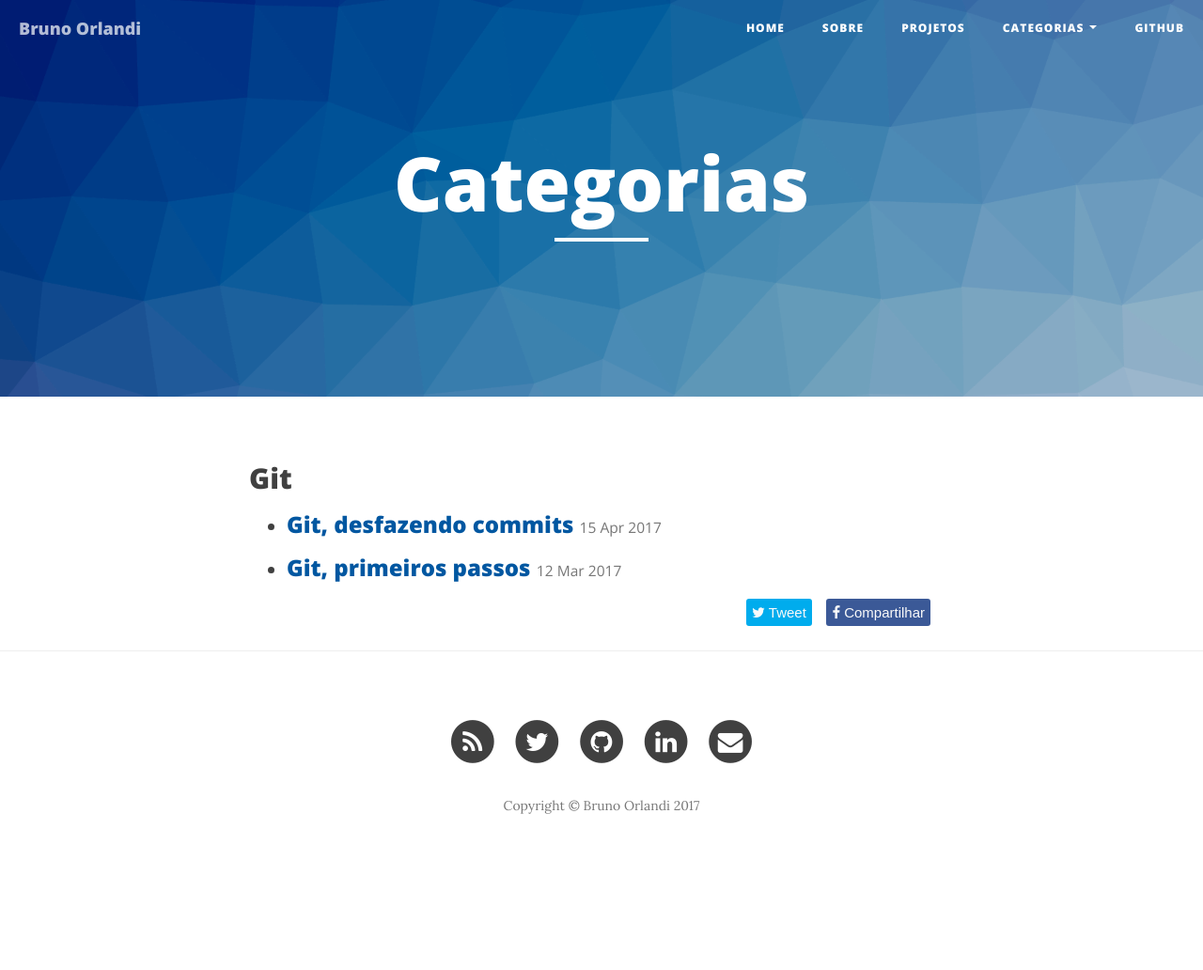
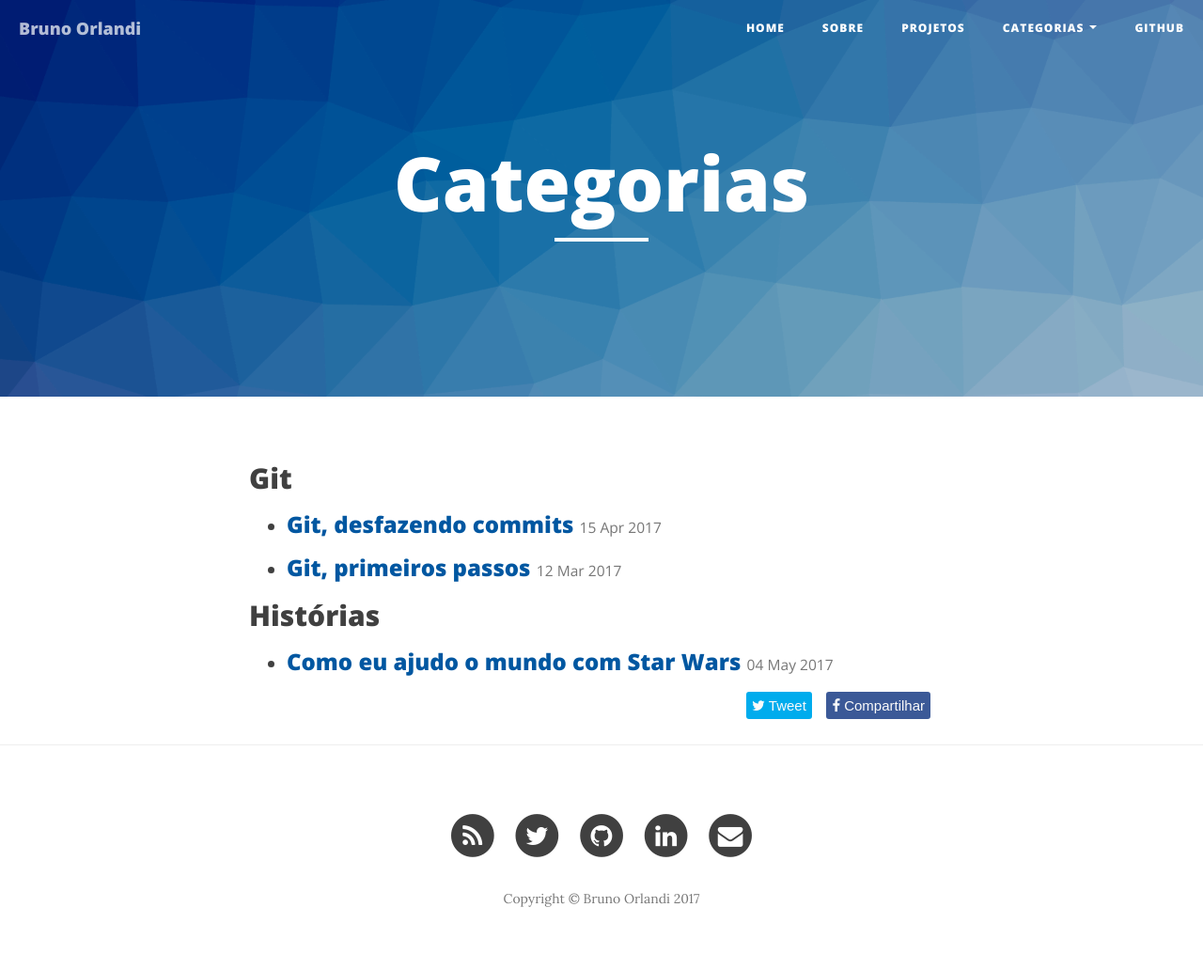
Before and after one commit to BrOrlandi/brorlandi.github.io, a Jekyll site: the page built from categories.html, in a window 1280 px wide. Shown: the whole page at 94% size. Built offline with Jekyll 4.4.1, drawn with Linux system fonts in a browser that asks for light colours; nearby versions of some CDN libraries; before the commit the page ends 933 px from its top, so only the background shows below that; some of the changed lines change nothing that is shown.

Commit message:
New 4th May Star Wars post!

```diff
--- a/_data/categories.yml
+++ b/_data/categories.yml
@@ -1 +1,2 @@
 - Git
+- Histórias
--- /dev/null
+++ b/_posts/2017-05-03-Como eu ajudo o mundo com Star Wars.md
@@ -0,0 +1,78 @@
+---
+layout: post
+date: 2017-05-04 00:04:25 -0300
+title: Como eu ajudo o mundo com Star Wars
+comments: true
+header-img: "img/starwars/header.png"
+og-img: "/img/starwars/swic_og.png"
+meta-description: De médicos oncologistas a crianças fazendo a lição de casa, descubra como meu projeto ajuda e diverte pessoas do mundo inteiro diariamente
+permalink: starwars
+categories: Histórias
+title-color: '#ffd54e'
+---
+
+Este mês, estamos celebrando os **40 anos de Star Wars**, a franquia incrível que criou milhões de fãs pelo mundo. Convido você a ler este texto em que compartilho histórias de como eu e meu amigo geramos impacto em milhares de pessoas com um projeto sobre Star Wars. Eu sou um grande fã da saga e as histórias a seguir são a grande razão para isso.
+
+No final de 2015, após uma década, voltamos a ter filmes de Star Wars nas telas de cinema. O novo longa-metragem retomou a história e atores da primeira trilogia de 30 anos atrás. Com toda a expectativa pelo filme, eu queria usar meus conhecimentos de programação para criar algo relacionado a Star Wars.
+
+<img class="center" src="{{ site.baseurl }}/img/starwars/scroll.png" alt="Star Wars abertura 1977" width="650px"/>
+
+No mês de lançamento do filme, em dezembro, eu tive a ideia de criar um site onde as pessoas pudessem criar sua própria abertura de Star Wars. Em dois dias de desenvolvimento nasceu o [Star Wars Intro Creator](https://starwarsintrocreator.github.io). A primeira versão do site tinha apenas alguns campos para escrever textos e um botão para ver o resultado - e até hoje mantenho essa simplicidade. Compartilhei o site com alguns amigos e eles acharam legal. Alguns dias depois do lançamento nos cinemas, o filme atingiu a **maior bilheteria da história dos EUA**. Eu não sabia que o site poderia se tornar viral se fosse divulgado para as pessoas certas, fãs norte-americanos de Star Wars. Meu amigo Nihey me deu a dica de divulgar o site nos fóruns do Reddit, onde a maioria do público é norte-americano.
+A partir disso, o Star Wars Intro Creator alcançou milhares de pessoas no mundo inteiro. Qualquer usuário pode acessar o site, criar sua própria abertura de Star Wars e compartilhar com ainda mais pessoas.
+No primeiro dia após essa divulgação, o site atingiu um pico de 1400 usuários simultâneos e se manteve assim por horas. Em um mês, já tinha atingido o **primeiro milhão de visualizações**. Logo, meu amigo Nihey se juntou para continuar desenvolvendo e melhorando o projeto comigo.
+
+Já faz mais de um ano que tudo isso começou e mudou minha vida. Hoje, já tivemos mais de **quatro milhões de visualizações** do site. Há uma média de **50 mil acessos por mês** e, com o lançamento de **Rogue One**, mais de 100 mil pessoas acessaram o site em dezembro e janeiro, mesmo sem o filme trazer a abertura clássica.
+Com a viralização do site, comecei a receber e-mails de pessoas do mundo inteiro. Nesses 16 meses, desde a criação, já recebi centenas de mensagens com as palavras **“*Thank you*”** no meu email. Mas algumas pessoas foram além e contaram suas histórias. Histórias de como nosso site foi usado em aplicações que eu jamais poderia imaginar.
+
+Nós recebemos e-mails de pessoas dizendo que iriam usar a abertura de Star Wars em **aniversários** pelo menos 55 vezes. Acredito que este seja o maior caso de uso do site, tanto para convites, quanto para enviar mensagens de parabenização para outras pessoas. Em segundo lugar, o maior uso são os **casamentos**, talvez tão usado quanto aniversários, mas o mais legal é saber que nosso site já foi usado em pelo menos 27 festas de casamento. Já foi usado até em pedidos de noivado. Esses números são apenas de emails que recebemos. Deve haver muito mais já que temos mais de **um milhão de aberturas de Star Wars** criadas. Outros usos bem comuns são eventos corporativos e palestras, formaturas de faculdade e até anunciar o nascimento de bebês. Recebemos também quatro casos de pessoas que faleceram e tiveram uma abertura de Star Wars em sua homenagem. Um caso, em particular, foi de um garoto estadunidense de 18 anos, que faleceu em um acidente de carro. Sua família montou um vídeo com a abertura criada e enviou para nós também.
+
+Eu fico muito feliz de poder causar tanto impacto na vida de várias pessoas no mundo de uma forma que nunca pude imaginar que seria possível na minha vida. Algumas histórias realmente me deixaram emocionado e com muito orgulho do que faço. Começando pela história de um psicólogo que trabalha num dos maiores hospitais infantis dos Estados Unidos, fundado há mais de 100 anos:
+
+<div class="well">
+<em>Caro Sr. Orlandi,<br>
+Estou enviando esta mensagem para fazer um agradecimento especial e deixá-lo saber de um uso especial do seu site Star Wars Intro Creator. Por favor, permita-me apresentar-me e explicar. Eu sou um psicólogo que trabalha com crianças e famílias. Tenho valorizado a aplicação da tecnologia no tratamento de crianças com problemas de comportamento e emocionais, e frequentemente criando e adaptando usos na intervenção com crianças. É inerentemente interessante e integralmente uma parte da vida das crianças nativas digitais. Encontrei o seu site e usei ele com algumas crianças que são fãs de Star Wars. Usei-o para contar suas histórias sobre o que fazer para superar dificuldades e fazer boas escolhas. Eu fiz um para caracterizar a fala do Yoda sobre escolhas sábias e teve um grande impacto no paciente. Eu quero que você saiba que o seu site está sendo usado criativamente e ajudando muito as crianças! Obrigado por disponibilizá-lo publicamente!
+</em>
+</div>
+
+Eu me senti sem palavras para responder esta mensagem. Mas escrevi dizendo que me sentia muito feliz de poder ajudar, e o parabenizei pelo excelente trabalho que fez com o nosso site. O trabalho dele me motiva e inspira a fazer o meu trabalho.
+
+Tivemos outros casos de uso relacionados à saúde, como a de uma oncologista britânica que fez uma apresentação para conscientizar outros médicos sobre o câncer de medula espinhal. Foi um grande sucesso. Segundo ela, há uma oncologista que usa camisetas de Star Wars quando ela visita os pacientes na clínica.
+Outra médica que também trabalha com tratamento de câncer contou que usou o site na festa de Halloween deles na qual sua equipe estava fantasiada de Star Wars, inclusive um paciente de 7 anos também gostou muito do vídeo. Infelizmente eles não ganharam o concurso de melhor fantasia, segundo ela.
+
+Existem alguns casos do contexto de educação. Professores usaram as aberturas em aulas e apresentações de congressos. O exemplo mais legal foi de uma escola em Tóquio, que fez a formatura das crianças da pré-escola com o tema de Star Wars. O site, antigamente, não estava preparado para suportar o alfabeto japonês. Nos mandaram várias fotos da festa, havia muitas pessoas assistindo ao vídeo do nosso site. Segue algumas fotos:
+
+<div>
+<img class="center" style="float: left; height: 400px" src="{{ site.baseurl }}/img/starwars/tokyo1.jpg" alt="Festa em Tokyo">
+<img class="center" style="height: 400px" src="{{ site.baseurl }}/img/starwars/tokyo2.jpg" alt="Festa em Tokyo">
+</div>
+
+Algumas instituições de caridade também já nos contaram histórias. Uma delas ajuda crianças com necessidades especiais. Os responsáveis também nos enviaram algumas fotos e o pessoal leva muito a sério a fantasia de Star Wars.
+
+<img class="center" style="height: 500px" src="{{ site.baseurl }}/img/starwars/run.jpg" alt="Evento da instituição de caridade">
+
+Como se todas essas histórias não fossem suficientes para causar impacto neste planeta, um gerente de inovação da NASA entrou em contato conosco. Ele usou uma abertura de Star Wars na palestra que ministrou, na sede da NASA, em uma conferência sobre as tendências de tecnologias de satélites e as missões de exploração de planetas. O que poderia ser mais inspirador do que Star Wars em uma conferência sobre as tecnologias de 2050 da NASA?
+
+Seja para uma empresa de publicidade, de estacionamento ou de ônibus utilizados em aeroportos, ou até para usuários que pretendiam desejar um Feliz Natal e Feliz 2017, o Star Wars Intro Creator tem dado base para usos incríveis e democráticos. Jogadores de RPGs de Star Wars, padres e pastores (inclusive brasileiros) que pretendem divulgar suas igrejas, políticos com campanhas anti-Trump, crianças fazendo lição de casa e um médico que queria incluir o nome de 240 outros profissionais da saúde envolvidos na fusão de grandes hospitais são alguns dos casos que demonstram a imensa criatividade humana.
+
+Tivemos ainda usos em algumas grandes empresas, como Google, RedHat, Harley Davidson, e até a Disney. Um recrutador da Disney nos parabenizou pelo site e disse que estava usando para recrutar pessoas.
+
+<img class="center" style="height: 600px" src="{{ site.baseurl }}/img/starwars/info.jpg" alt="Países com mais acessos">
+
+Bom, agradeço muito sua atenção, espero continuar inspirando pessoas como você, que leu até aqui. Isso deixa claro como marcas que possuem muitos fãs podem ser usadas para causar um bom impacto no mundo. Caso queira deixar seu comentário abaixo, eu ficaria muito feliz em ouvir você. Compartilhe este post e o [Star Wars Intro Creator](https://starwarsintrocreator.github.io). Ajude-nos a criar histórias incríveis como estas no Brasil também.
+
+Finalizo este post assim como eu finalizo todos meus e-mails de resposta...
+
+***May the force be with you!***
+
+Obrigado!
+
+<a href="https://starwarsintrocreator.github.io" target="_blank">
+<img class="center" style="height: 500px; cursor: pointer" src="{{ site.baseurl }}/img/starwars/may the 4th.png" alt="Star Wars Intro Creator">
+</a>
+<br>
+
+<div style="text-align: center;">
+<a href="https://starwarsintrocreator.github.io" style="font-size: 1.2em; font-weight: bold;" target="_blank">
+https://starwarsintrocreator.github.io
+</a>
+</div>
```
Also changed, not shown: img/starwars/header.png (added), img/starwars/header_unused.png (added), img/starwars/info.jpg (added), img/starwars/may the 4th.png (added), img/starwars/run.jpg (added), img/starwars/scroll.png (added), img/starwars/swic_og.png (added), img/starwars/tokyo1.jpg (added), img/starwars/tokyo2.jpg (added).
